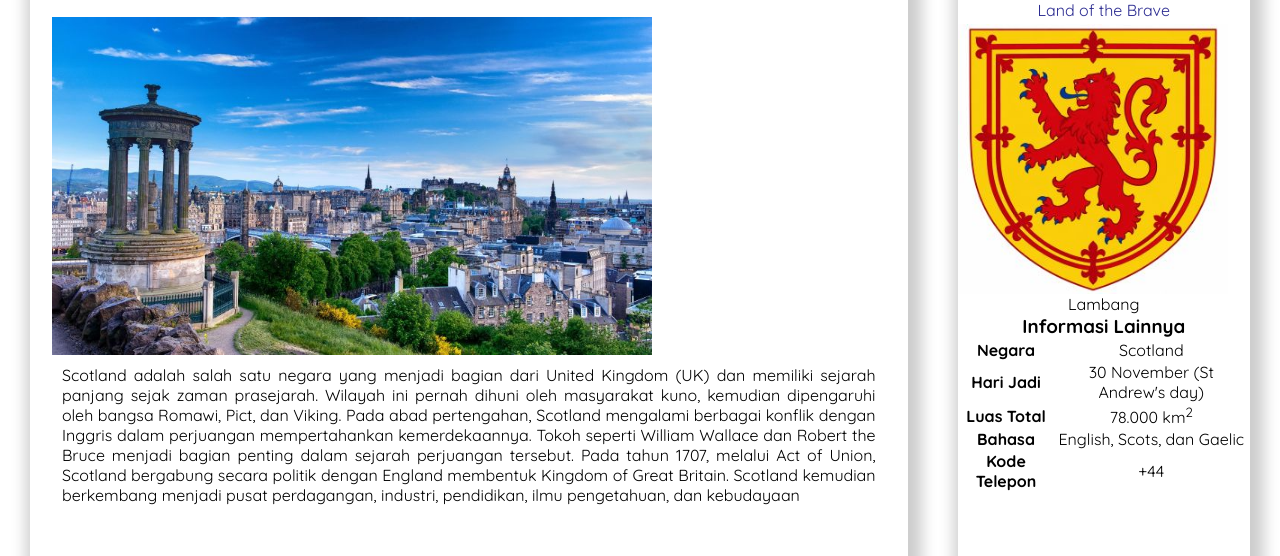
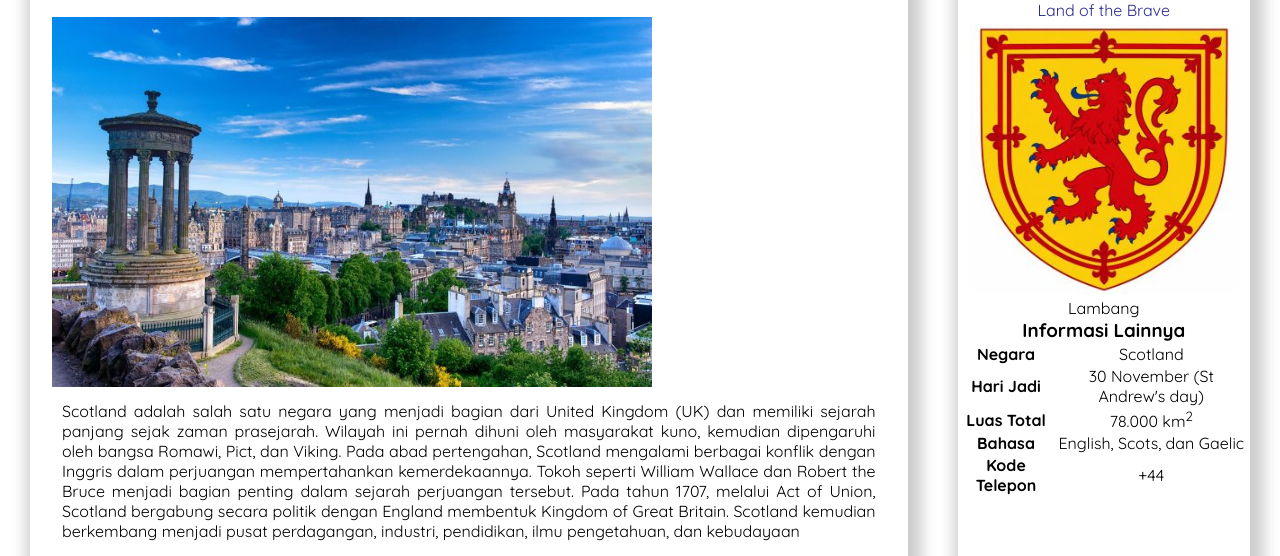
Before and after one commit to blubmemey/website-scotland, a plain HTML site: page index.html in a window 1280 px wide. Shown: the part 243-799 px from the top of the page. Drawn offline with Linux system fonts and the light colour scheme; a web font is replaced by a local one.

Commit message:
Update Scotland foto style.css

```diff
--- a/Scotland style.css
+++ b/Scotland style.css
@@ -95,9 +95,3 @@ article h2 {
     display: block;
     margin-bottom: 20px;
 }
-
-img {
-    max-width: 100%;
-    height: auto;
-    display: block;
-}
```
